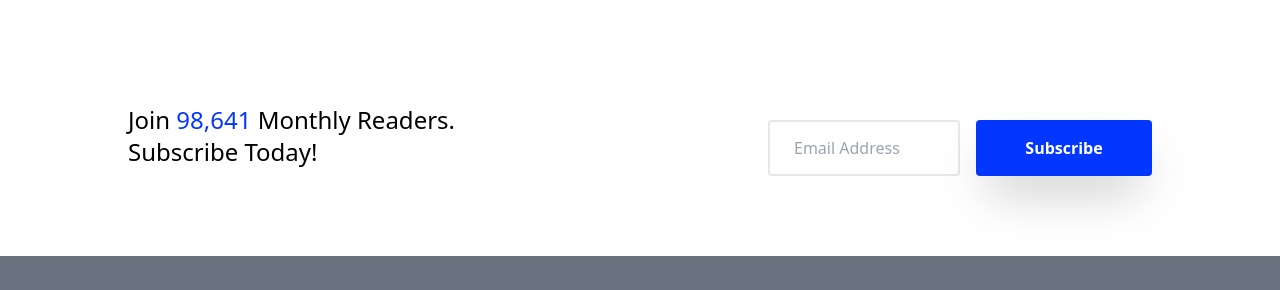
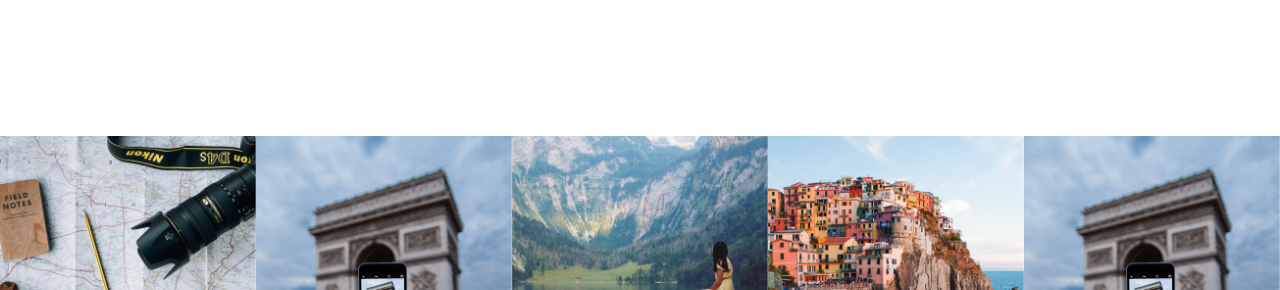
Before and after one commit to wandeyyyyy/travel-website, a website: page destination.html in a window 1280 px wide. Shown: the part 3616-3906 px from the top of the page. Drawn offline with Linux system fonts and the light colour scheme.

Commit message:
another commit

```diff
--- a/destination.html
+++ b/destination.html
@@ -324,6 +324,15 @@
       </div>
   </div>
  </div>
+ <div class="grid grid-cols-5 mt-28">
+  <img src="./images/carousel1.png" alt="" class="w-full">
+  <img src="./images/carousel2.png" alt="" class="w-full">
+  <img src="./images/carousel3.png" alt="" class="w-full">
+  <img src="./images/carousel4.png" alt="" class="w-full">
+
+  <img src="./images/carousel2.png" alt="" class="w-full">
+</div>
+
  <div class="max-w-[80%] mx-auto lg:flex lg:justify-between mt-20">
   <p class="text-2xl font-medium text-center lg:text-left">Join <span class="text-custom-navhover">98,641 </span>Monthly Readers. <br>Subscribe Today!</p>
   <div class="flex flex-col lg:flex-row justify-center mt-8 lg:mt-0 lg:items-baseline">
```
